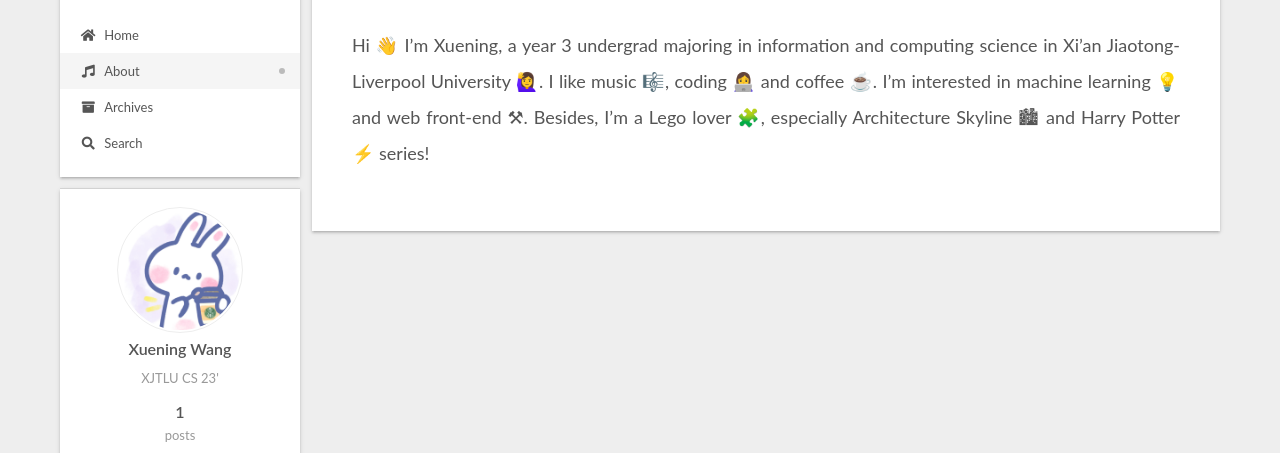
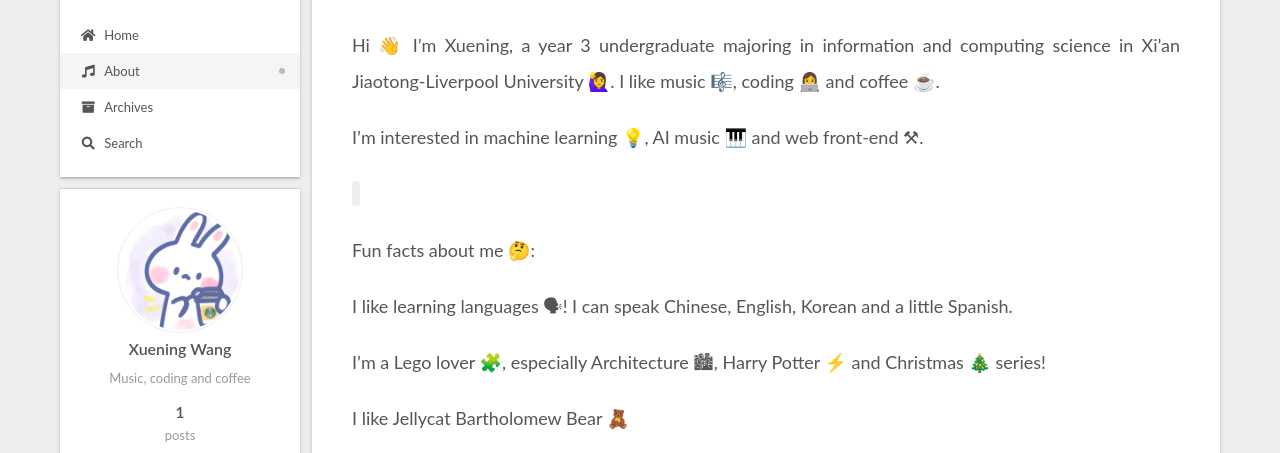
Before and after one commit to Xuening0322/blog, a plain HTML site: page about/index.html in a window 1280 px wide. Shown: the part 117-570 px from the top of the page. Drawn offline with Linux system fonts and the light colour scheme.

Commit message:
Site updated: 2022-05-03 21:16:04

```diff
--- a/about/index.html
+++ b/about/index.html
@@ -20,15 +20,15 @@
     var CONFIG = {"hostname":"example.com","root":"/","scheme":"Gemini","version":"7.8.0","exturl":false,"sidebar":{"position":"left","display":"post","padding":18,"offset":12,"onmobile":true},"copycode":{"enable":false,"show_result":false,"style":null},"back2top":{"enable":true,"sidebar":false,"scrollpercent":false},"bookmark":{"enable":false,"color":"#222","save":"auto"},"fancybox":false,"mediumzoom":false,"lazyload":false,"pangu":false,"comments":{"style":"tabs","active":null,"storage":true,"lazyload":false,"nav":null},"algolia":{"hits":{"per_page":10},"labels":{"input_placeholder":"Search for Posts","hits_empty":"We didn't find any results for the search: ${query}","hits_stats":"${hits} results found in ${time} ms"}},"localsearch":{"enable":true,"trigger":"auto","top_n_per_article":1,"unescape":false,"preload":false},"motion":{"enable":true,"async":false,"transition":{"post_block":"fadeIn","post_header":"slideDownIn","post_body":"slideDownIn","coll_header":"slideLeftIn","sidebar":"slideUpIn"}},"path":"search.json"};
   </script>
 
-  <meta name="description" content="Hi 👋 I’m Xuening, a year 3 undergrad majoring in information and computing science in Xi’an Jiaotong-Liverpool University 🙋‍♀️. I like music 🎼, coding ‍👩‍💻 and coffee ️☕. I’m interested in machin">
+  <meta name="description" content="Hi 👋 I’m Xuening, a year 3 undergraduate majoring in information and computing science in Xi’an Jiaotong-Liverpool University 🙋‍♀️. I like music 🎼, coding ‍👩‍💻 and coffee ️☕.  I’m interested in m">
 <meta property="og:type" content="website">
 <meta property="og:title" content="About Me">
 <meta property="og:url" content="http://example.com/about/index.html">
 <meta property="og:site_name" content="Xuening0322">
-<meta property="og:description" content="Hi 👋 I’m Xuening, a year 3 undergrad majoring in information and computing science in Xi’an Jiaotong-Liverpool University 🙋‍♀️. I like music 🎼, coding ‍👩‍💻 and coffee ️☕. I’m interested in machin">
+<meta property="og:description" content="Hi 👋 I’m Xuening, a year 3 undergraduate majoring in information and computing science in Xi’an Jiaotong-Liverpool University 🙋‍♀️. I like music 🎼, coding ‍👩‍💻 and coffee ️☕.  I’m interested in m">
 <meta property="og:locale" content="en_US">
 <meta property="article:published_time" content="2022-05-03T05:35:11.000Z">
-<meta property="article:modified_time" content="2022-05-03T06:19:22.997Z">
+<meta property="article:modified_time" content="2022-05-03T13:15:20.048Z">
 <meta property="article:author" content="Xuening Wang">
 <meta name="twitter:card" content="summary">
 
@@ -203,7 +203,13 @@
 
 
       <div class="post-body">
-          <p>Hi 👋 I’m Xuening, a year 3 undergrad majoring in information and computing science in Xi’an Jiaotong-Liverpool University 🙋‍♀️. I like music 🎼, coding ‍👩‍💻 and coffee ️☕. I’m interested in machine learning 💡 and web front-end ⚒. Besides, I’m a Lego lover 🧩, especially Architecture Skyline 🏙 and Harry Potter ⚡ series!</p>
+          <p>Hi 👋 I’m Xuening, a year 3 undergraduate majoring in information and computing science in Xi’an Jiaotong-Liverpool University 🙋‍♀️. I like music 🎼, coding ‍👩‍💻 and coffee ️☕. </p>
+<p>I’m interested in machine learning 💡, AI music 🎹 and web front-end ⚒. </p>
+<p><strong><code> </code></strong></p>
+<p>Fun facts about me 🤔: </p>
+<p>I like learning languages 🗣! I can speak Chinese, English, Korean and a little Spanish. </p>
+<p>I’m a Lego lover 🧩, especially Architecture 🏙, Harry Potter ⚡ and Christmas 🎄 series!</p>
+<p>I like Jellycat Bartholomew Bear 🧸</p>
 
       </div>
 
@@ -273,7 +279,7 @@
     <img class="site-author-image" itemprop="image" alt="Xuening Wang"
       src="/images/avatar.jpg">
   <p class="site-author-name" itemprop="name">Xuening Wang</p>
-  <div class="site-description" itemprop="description">XJTLU CS 23'</div>
+  <div class="site-description" itemprop="description">Music, coding and coffee</div>
 </div>
 <div class="site-state-wrap motion-element">
   <nav class="site-state">
```
Also changed, not shown: 2022/05/03/hello-world/index.html (+2 -2 lines), archives/2022/05/index.html (+3 -3 lines), archives/2022/index.html (+3 -3 lines), archives/index.html (+3 -3 lines), index.html (+4 -4 lines).
